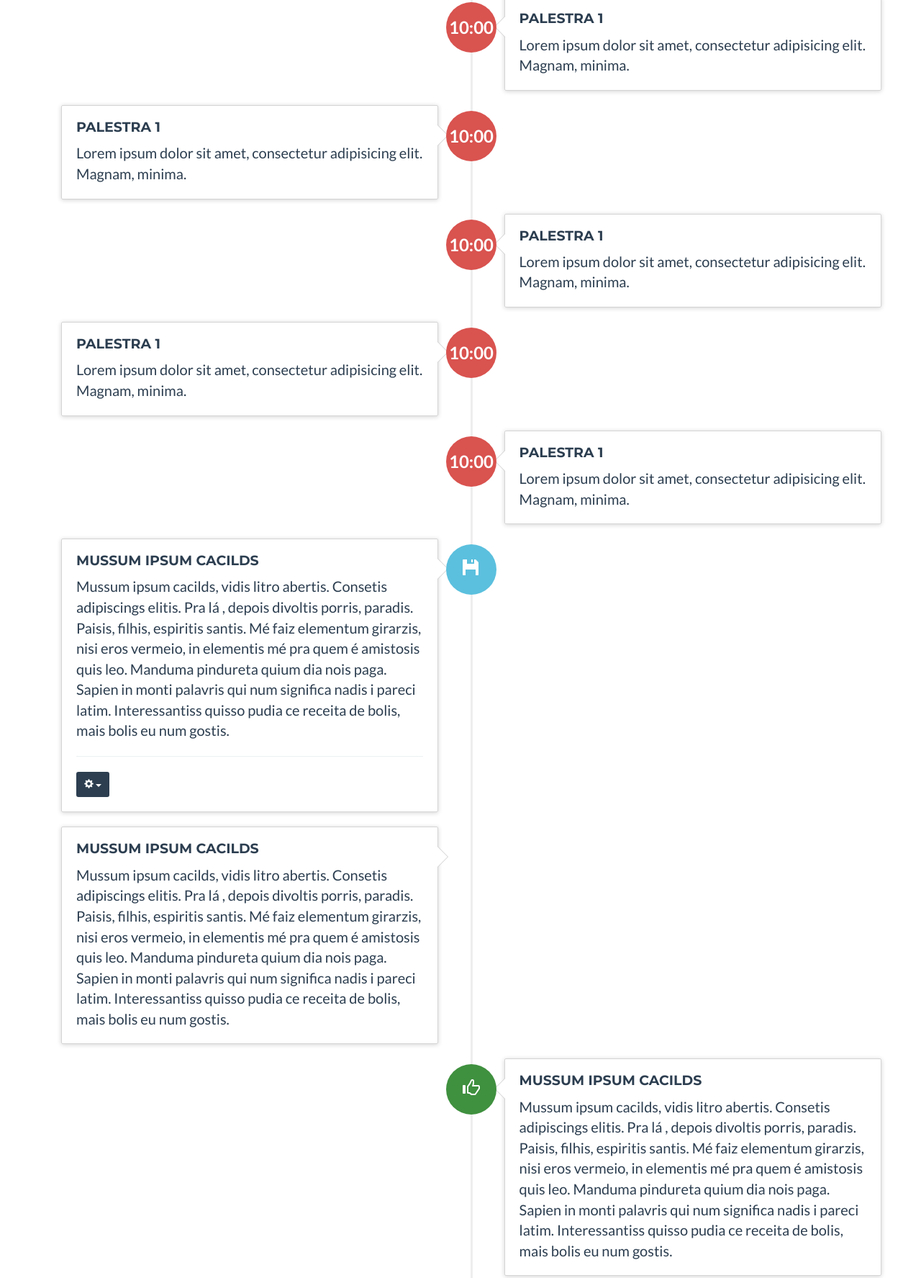
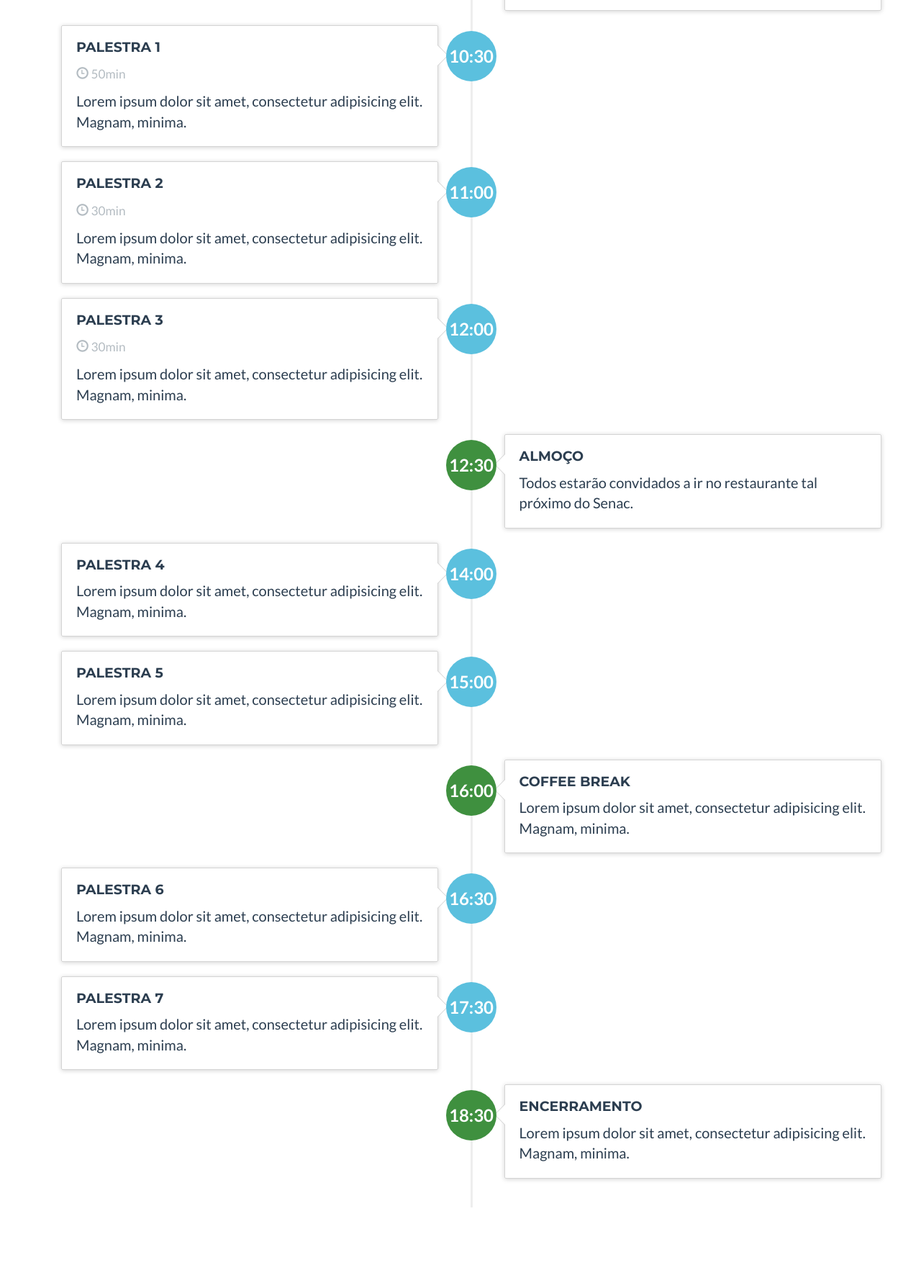
Before and after one commit to littlejuh/phpconf-site, a plain HTML site: page index2.html in a window 1280 px wide. Shown: the part 3325-5100 px from the top of the page at 72% size. Drawn offline with nearby package versions, Linux system fonts and the light colour scheme.

Commit message:
programação

```diff
--- a/index2.html
+++ b/index2.html
@@ -232,12 +232,11 @@
             <div class="col-sm-12">
                 <div class="container">
                     <ul class="timeline">
-                        <li>
+                        <li class="timeline-inverted">
                             <div class="timeline-badge">08:30</div>
                             <div class="timeline-panel">
                                 <div class="timeline-heading">
                                     <h4 class="timeline-title">Abertura</h4>
-
                                     <p>
                                         <small class="text-muted"><i class="glyphicon glyphicon-time"></i> 30min</small>
                                     </p>
@@ -247,12 +246,11 @@
                                 </div>
                             </div>
                         </li>
-                        <li class="timeline-inverted">
+                        <li class="">
                             <div class="timeline-badge warning">09:00</div>
                             <div class="timeline-panel">
                                 <div class="timeline-heading">
                                     <h4 class="timeline-title">Keynote</h4>
-
                                     <p>
                                         <small class="text-muted"><i class="glyphicon glyphicon-time"></i> 50min</small>
                                     </p>
@@ -262,11 +260,56 @@
                                 </div>
                             </div>
                         </li>
-                        <li>
-                            <div class="timeline-badge danger">10:00</div>
+                        <li class="timeline-inverted">
+                            <div class="timeline-badge success">10:00</div>
+                            <div class="timeline-panel">
+                                <div class="timeline-heading">
+                                    <h4 class="timeline-title">Coffe Break (Vai dar Bolo!)</h4>
+                                    <p>
+                                        <small class="text-muted"><i class="glyphicon glyphicon-time"></i> 30min</small>
+                                    </p>
+                                </div>
+                                <div class="timeline-body">
+                                    <p>Lorem ipsum dolor sit amet, consectetur adipisicing elit. Magnam, minima.</p>
+                                </div>
+                            </div>
+                        </li>
+                        <li class="">
+                            <div class="timeline-badge info">10:30</div>
                             <div class="timeline-panel">
                                 <div class="timeline-heading">
                                     <h4 class="timeline-title">Palestra 1</h4>
+                                    <p>
+                                        <small class="text-muted"><i class="glyphicon glyphicon-time"></i> 50min</small>
+                                    </p>
+                                </div>
+                                <div class="timeline-body">
+                                    <p>Lorem ipsum dolor sit amet, consectetur adipisicing elit. Magnam, minima.</p>
+                                </div>
+                            </div>
+                        </li>
+                        <li>
+                            <div class="timeline-badge info">11:00</div>
+                            <div class="timeline-panel">
+                                <div class="timeline-heading">
+                                    <h4 class="timeline-title">Palestra 2</h4>
+                                    <p>
+                                        <small class="text-muted"><i class="glyphicon glyphicon-time"></i> 30min</small>
+                                    </p>
+                                </div>
+                                <div class="timeline-body">
+                                    <p>Lorem ipsum dolor sit amet, consectetur adipisicing elit. Magnam, minima.</p>
+                                </div>
+                            </div>
+                        </li>
+                        <li class="">
+                            <div class="timeline-badge info">12:00</div>
+                            <div class="timeline-panel">
+                                <div class="timeline-heading">
+                                    <h4 class="timeline-title">Palestra 3</h4>
+                                    <p>
+                                        <small class="text-muted"><i class="glyphicon glyphicon-time"></i> 30min</small>
+                                    </p>
                                 </div>
                                 <div class="timeline-body">
                                     <p>Lorem ipsum dolor sit amet, consectetur adipisicing elit. Magnam, minima.</p>
@@ -274,10 +317,21 @@
                             </div>
                         </li>
                         <li class="timeline-inverted">
-                            <div class="timeline-badge danger">10:00</div>
+                            <div class="timeline-badge success">12:30</div>
                             <div class="timeline-panel">
                                 <div class="timeline-heading">
-                                    <h4 class="timeline-title">Palestra 1</h4>
+                                    <h4 class="timeline-title">Almoço</h4>
+                                </div>
+                                <div class="timeline-body">
+                                    <p>Todos estarão convidados a ir no restaurante tal próximo do Senac.</p>
+                                </div>
+                            </div>
+                        </li>
+                        <li class="">
+                            <div class="timeline-badge info">14:00</div>
+                            <div class="timeline-panel">
+                                <div class="timeline-heading">
+                                    <h4 class="timeline-title">Palestra 4</h4>
                                 </div>
                                 <div class="timeline-body">
                                     <p>Lorem ipsum dolor sit amet, consectetur adipisicing elit. Magnam, minima.</p>
@@ -285,10 +339,10 @@
                             </div>
                         </li>
                         <li>
-                            <div class="timeline-badge danger">10:00</div>
+                            <div class="timeline-badge info">15:00</div>
                             <div class="timeline-panel">
                                 <div class="timeline-heading">
-                                    <h4 class="timeline-title">Palestra 1</h4>
+                                    <h4 class="timeline-title">Palestra 5</h4>
                                 </div>
                                 <div class="timeline-body">
                                     <p>Lorem ipsum dolor sit amet, consectetur adipisicing elit. Magnam, minima.</p>
@@ -296,10 +350,10 @@
                             </div>
                         </li>
                         <li class="timeline-inverted">
-                            <div class="timeline-badge danger">10:00</div>
+                            <div class="timeline-badge success">16:00</div>
                             <div class="timeline-panel">
                                 <div class="timeline-heading">
-                                    <h4 class="timeline-title">Palestra 1</h4>
+                                    <h4 class="timeline-title">Coffee Break</h4>
                                 </div>
                                 <div class="timeline-body">
                                     <p>Lorem ipsum dolor sit amet, consectetur adipisicing elit. Magnam, minima.</p>
@@ -307,10 +361,21 @@
                             </div>
                         </li>
                         <li>
-                            <div class="timeline-badge danger">10:00</div>
+                            <div class="timeline-badge info">16:30</div>
                             <div class="timeline-panel">
                                 <div class="timeline-heading">
-                                    <h4 class="timeline-title">Palestra 1</h4>
+                                    <h4 class="timeline-title">Palestra 6</h4>
+                                </div>
+                                <div class="timeline-body">
+                                    <p>Lorem ipsum dolor sit amet, consectetur adipisicing elit. Magnam, minima.</p>
+                                </div>
+                            </div>
+                        </li>
+                        <li class="">
+                            <div class="timeline-badge info">17:30</div>
+                            <div class="timeline-panel">
+                                <div class="timeline-heading">
+                                    <h4 class="timeline-title">Palestra 7</h4>
                                 </div>
                                 <div class="timeline-body">
                                     <p>Lorem ipsum dolor sit amet, consectetur adipisicing elit. Magnam, minima.</p>
@@ -318,74 +383,13 @@
                             </div>
                         </li>
                         <li class="timeline-inverted">
-                            <div class="timeline-badge danger">10:00</div>
+                            <div class="timeline-badge success">18:30</div>
                             <div class="timeline-panel">
                                 <div class="timeline-heading">
-                                    <h4 class="timeline-title">Palestra 1</h4>
+                                    <h4 class="timeline-title">Encerramento</h4>
                                 </div>
                                 <div class="timeline-body">
                                     <p>Lorem ipsum dolor sit amet, consectetur adipisicing elit. Magnam, minima.</p>
-                                </div>
-                            </div>
-                        </li>
-                        <li>
-                            <div class="timeline-badge info"><i class="glyphicon glyphicon-floppy-disk"></i></div>
-                            <div class="timeline-panel">
-                                <div class="timeline-heading">
-                                    <h4 class="timeline-title">Mussum ipsum cacilds</h4>
-                                </div>
-                                <div class="timeline-body">
-                                    <p>Mussum ipsum cacilds, vidis litro abertis. Consetis adipiscings elitis. Pra lá ,
-                                        depois divoltis porris, paradis. Paisis, filhis, espiritis santis. Mé faiz
-                                        elementum girarzis, nisi eros vermeio, in elementis mé pra quem é amistosis quis
-                                        leo. Manduma pindureta quium dia nois paga. Sapien in monti palavris qui num
-                                        significa nadis i pareci latim. Interessantiss quisso pudia ce receita de bolis,
-                                        mais bolis eu num gostis.</p>
-                                    <hr>
-                                    <div class="btn-group">
-                                        <button type="button" class="btn btn-primary btn-sm dropdown-toggle"
-                                                data-toggle="dropdown">
-                                            <i class="glyphicon glyphicon-cog"></i> <span class="caret"></span>
-                                        </button>
-                                        <ul class="dropdown-menu" role="menu">
-                                            <li><a href="#">Action</a></li>
-                                            <li><a href="#">Another action</a></li>
-                                            <li><a href="#">Something else here</a></li>
-                                            <li class="divider"></li>
-                                            <li><a href="#">Separated link</a></li>
-                                        </ul>
-                                    </div>
-                                </div>
-                            </div>
-                        </li>
-                        <li>
-                            <div class="timeline-panel">
-                                <div class="timeline-heading">
-                                    <h4 class="timeline-title">Mussum ipsum cacilds</h4>
-                                </div>
-                                <div class="timeline-body">
-                                    <p>Mussum ipsum cacilds, vidis litro abertis. Consetis adipiscings elitis. Pra lá ,
-                                        depois divoltis porris, paradis. Paisis, filhis, espiritis santis. Mé faiz
-                                        elementum girarzis, nisi eros vermeio, in elementis mé pra quem é amistosis quis
-                                        leo. Manduma pindureta quium dia nois paga. Sapien in monti palavris qui num
-                                        significa nadis i pareci latim. Interessantiss quisso pudia ce receita de bolis,
-                                        mais bolis eu num gostis.</p>
-                                </div>
-                            </div>
-                        </li>
-                        <li class="timeline-inverted">
-                            <div class="timeline-badge success"><i class="glyphicon glyphicon-thumbs-up"></i></div>
-                            <div class="timeline-panel">
-                                <div class="timeline-heading">
-                                    <h4 class="timeline-title">Mussum ipsum cacilds</h4>
-                                </div>
-                                <div class="timeline-body">
-                                    <p>Mussum ipsum cacilds, vidis litro abertis. Consetis adipiscings elitis. Pra lá ,
-                                        depois divoltis porris, paradis. Paisis, filhis, espiritis santis. Mé faiz
-                                        elementum girarzis, nisi eros vermeio, in elementis mé pra quem é amistosis quis
-                                        leo. Manduma pindureta quium dia nois paga. Sapien in monti palavris qui num
-                                        significa nadis i pareci latim. Interessantiss quisso pudia ce receita de bolis,
-                                        mais bolis eu num gostis.</p>
                                 </div>
                             </div>
                         </li>
```
